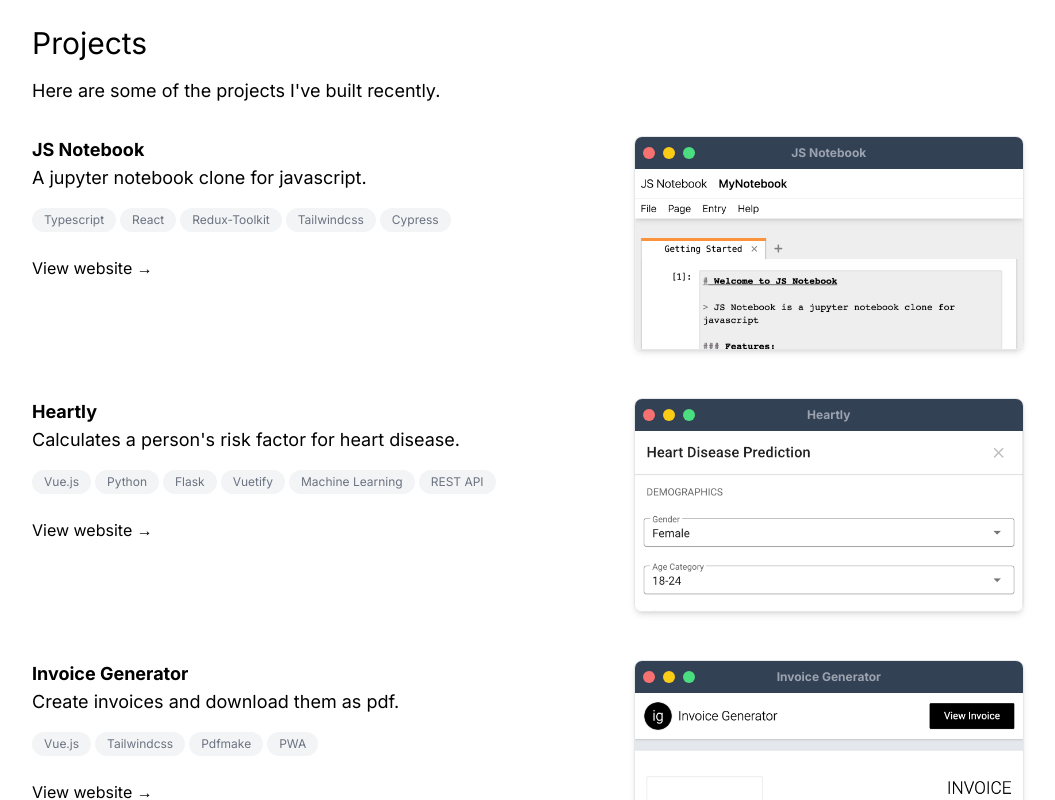
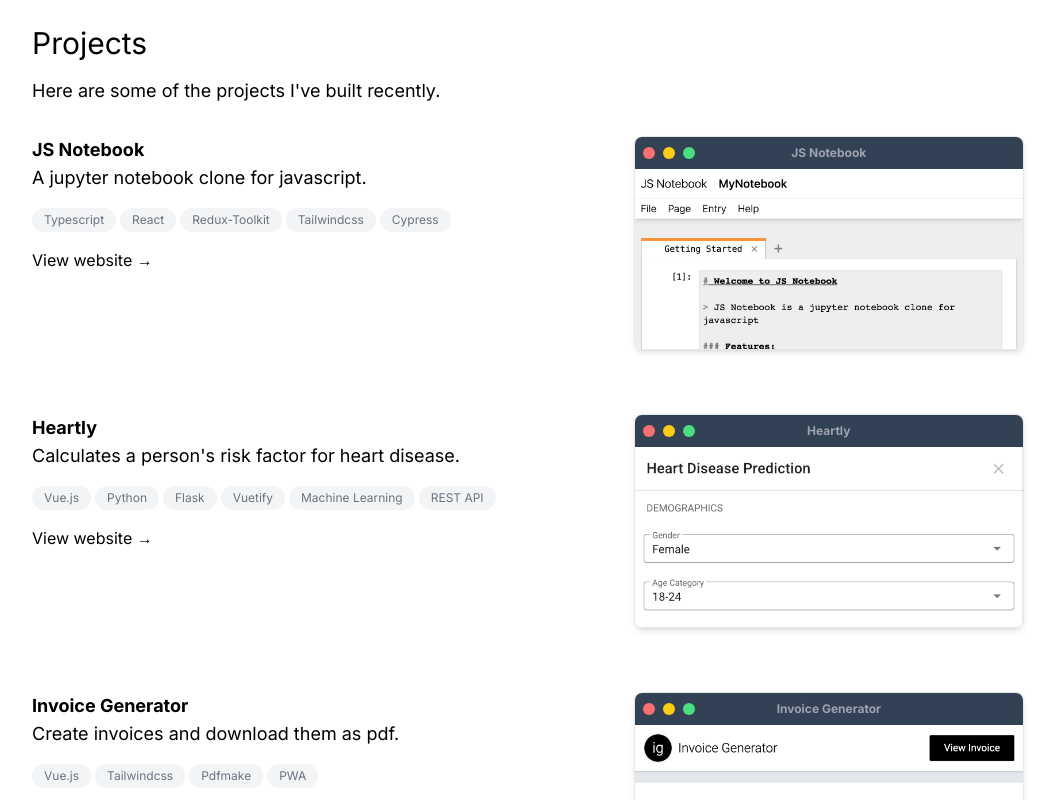
Before and after one commit to ranasun/randya.dev, a React (Vite) app: page / in a window 1280 px wide. Shown: the part 760-1560 px from the top of the page, without its empty margins (112-1167 px from the left). Built offline with nearby package versions, Linux system fonts and the light colour scheme.

Commit message:
Increase bottom padding

```diff
--- a/src/Project.tsx
+++ b/src/Project.tsx
@@ -17,7 +17,7 @@ const Project: React.FC<Props> = ({
 	imgUrl,
 }) => {
 	return (
-		<div className="w-full my-4 flex gap-4 flex-col md:flex-row-reverse py-4">
+		<div className="w-full my-4 flex gap-4 flex-col md:flex-row-reverse py-4 pb-8">
 			<div className="w-full md:w-2/5 h-full">
 				<Screenshot title={title} imgUrl={imgUrl} />
 			</div>
@@ -32,7 +32,7 @@ const Project: React.FC<Props> = ({
 						))}
 					</div>
 				</div>
-				<div className="mt-4 flex gap-2 items-start flex-col-reverse justify-between md:flex-row md:items-end">
+				<div className="mt-4">
 					<Anchor url={url}>View website &rarr;</Anchor>
 				</div>
 			</div>
```
